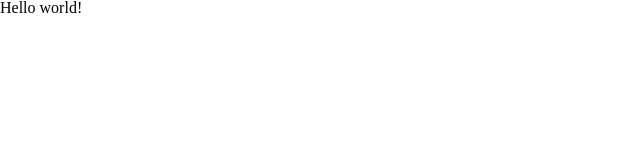
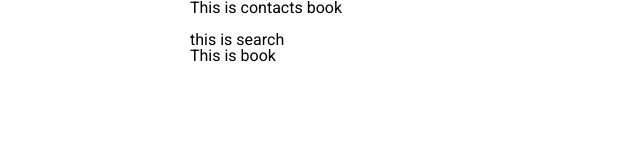
Before and after one commit to Kunzuter/contacts-book, a website built with webpack: page src/index.html in a window 1280 px wide. Shown: the whole page, without its empty margins (0-640 px from the left). Built offline with nearby package versions, Linux system fonts and the light colour scheme.

Commit message:
initial template structure created

```diff
--- a/src/index.html
+++ b/src/index.html
@@ -8,6 +8,30 @@
   <title>Contacts Book</title>
 </head>
 <body>
- <h1>Hello world!</h1>
+  <header class="header">
+   <div class="container">
+     <div class="header__wrap">
+       <h1 class="header__title">This is contacts book</h1>
+       <!--   nav -->
+       <br>
+     </div>
+   </div>
+  </header>
+  <main class="main">
+    <section class="search">
+      <div class="container">
+        <div class="search__wrap">
+          <p class="search__p">this is search</p>
+        </div>
+      </div>
+    </section>
+    <section class="book">
+      <div class="container">
+        <div class="book__wrap">
+          <p class="book_title">This is book</p>
+        </div>
+      </div>
+    </section>
+  </main>
 </body>
 </html>
--- /dev/null
+++ b/src/styles/_fonts.sass
@@ -0,0 +1,7 @@
+@import url('https://fonts.googleapis.com/css2?family=Roboto:wght@300;400;700&display=swap')
+
+body
+  font-family: 'Roboto', sans-serif
+  font-weight: 400
+  font-size: 16px
+  color: #000
--- a/src/styles/style.sass
+++ b/src/styles/style.sass
@@ -1 +1,10 @@
 @import "reset"
+@import "fonts"
+
+.container
+  max-width: 900px
+  padding: 0 20px
+  margin: 0 auto
+  box-sizing: content-box
+
+@import "header"
```
Also changed, not shown: src/styles/_header.sass (added), 1 other file.
